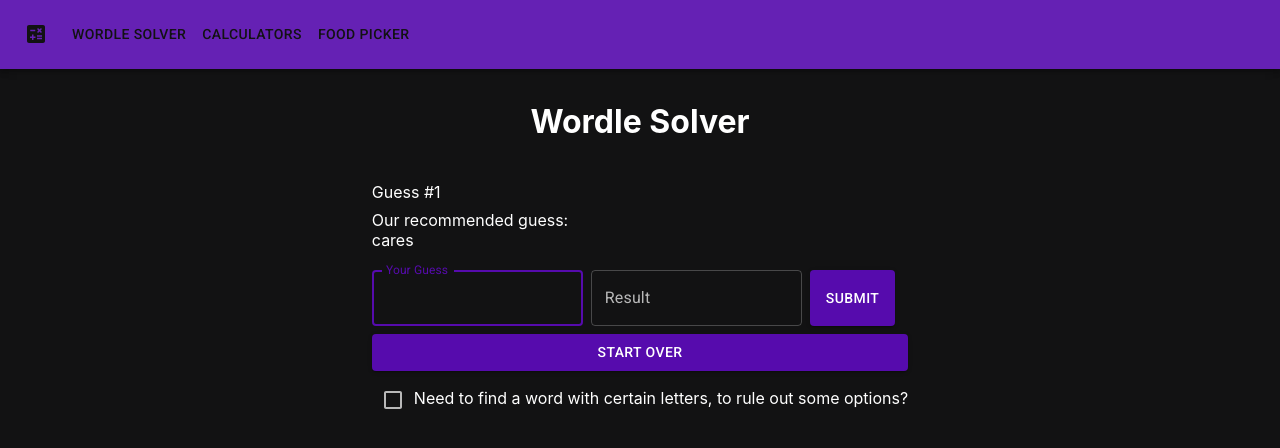
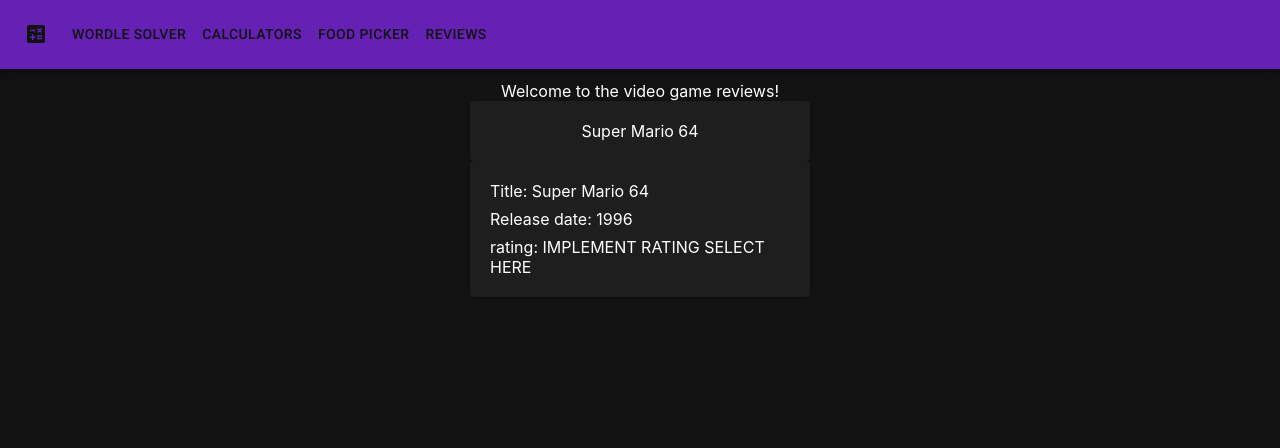
Before and after one commit to valault1/solvers, a React (Create React App) app: page /reviews in a window 1280 px wide. Shown: the top 448 px of the page. Built offline with nearby package versions, Linux system fonts and the light colour scheme.

Commit message:
added interview

```diff
--- a/src/AppRoutes.tsx
+++ b/src/AppRoutes.tsx
@@ -1,5 +1,7 @@
+import { MainContainer } from "components/MainPage.elements";
 import { CalculatorsView } from "domains/Calculators/CalculatorsView";
 import { FoodPickerController } from "domains/FoodPicker/FoodPickerController";
+import { ReviewsController } from "domains/Reviews/ReviewsController";
 import { WordHuntController } from "domains/WordHunt/WordHuntController";
 import { WordleController } from "domains/Wordle/WordleController";
 import React from "react";
@@ -14,6 +16,7 @@ export const NAVBAR_PAGES: NavbarPage[] = [
   { label: "Wordle Solver", route: "wordle" },
   { label: "Calculators", route: "calculators" },
   { label: "Food Picker", route: "food" },
+  { label: "Reviews", route: "reviews" },
 ];
 export const AppRoutes: React.FC = () => {
   return (
@@ -23,6 +26,14 @@ export const AppRoutes: React.FC = () => {
       <Route path="/wordle" element={<WordleController />} />
       <Route path="/calculators" element={<CalculatorsView />} />
       <Route path="/food" element={<FoodPickerController />} />
+      <Route
+        path="/reviews"
+        element={
+          <MainContainer>
+            <ReviewsController />
+          </MainContainer>
+        }
+      />
       <Route path="/*" element={<WordleController />}></Route>
     </Routes>
   );
--- /dev/null
+++ b/src/domains/Reviews/ReviewCard.tsx
@@ -0,0 +1,50 @@
+import styled from "@emotion/styled";
+import { Card } from "@mui/material";
+import { Title } from "domains/Reviews/api";
+import { ROW_WIDTH } from "domains/Reviews/ReviewDrawer";
+import * as React from "react";
+import { theme } from "theme";
+
+const ReviewCardMain = styled.div(() => ({
+  display: "flex",
+  gap: 4,
+}));
+
+type ReviewCardProps = {
+  titleInfo: Title;
+  possibleRatings: string[];
+};
+
+const ReviewCardContent = styled.div(() => ({
+  padding: 20,
+  display: "flex",
+  flexDirection: "column",
+  gap: 8,
+  width: ROW_WIDTH,
+}));
+
+const FieldWrapper = styled.div(() => ({
+  display: "flex",
+  gap: 8,
+}));
+
+export const ReviewCard: React.VFC<ReviewCardProps> = ({
+  titleInfo,
+  possibleRatings,
+}) => {
+  return (
+    <>
+      <Card>
+        <ReviewCardContent>
+          <FieldWrapper>Title: {titleInfo.title}</FieldWrapper>
+          <FieldWrapper>Release date: {titleInfo.releaseDate}</FieldWrapper>
+          {titleInfo.rating ? (
+            <FieldWrapper>rating: {titleInfo.rating}</FieldWrapper>
+          ) : (
+            <FieldWrapper>rating: IMPLEMENT RATING SELECT HERE</FieldWrapper>
+          )}
+        </ReviewCardContent>
+      </Card>
+    </>
+  );
+};
--- /dev/null
+++ b/src/domains/Reviews/ReviewDrawer.tsx
@@ -0,0 +1,44 @@
+import styled from "@emotion/styled";
+import { Card, Collapse, lighten, TableRow } from "@mui/material";
+import { Title } from "domains/Reviews/api";
+import { ReviewCard } from "domains/Reviews/ReviewCard";
+import * as React from "react";
+import { theme } from "theme";
+
+export const ROW_WIDTH = 300;
+
+const ReviewCardMain = styled.div(() => ({
+  display: "flex",
+  gap: 4,
+}));
+
+type ReviewDrawerProps = {
+  titleInfo: Title;
+};
+
+const ReviewCardContent = styled.div(() => ({
+  padding: 20,
+  display: "flex",
+  flexDirection: "column",
+  gap: 8,
+}));
+
+const RowWrapper = styled.div(() => ({
+  display: "flex",
+  justifyContent: "space-around",
+  padding: 20,
+  gap: 8,
+  width: ROW_WIDTH,
+  ":hover, :focus": {
+    cursor: "pointer",
+    backgroundColor: lighten(theme.colors.background, 0.2),
+  },
+}));
+
+export const ReviewDrawer: React.VFC<ReviewDrawerProps> = ({ titleInfo }) => {
+  return (
+    <Card>
+      <RowWrapper>{titleInfo.title}</RowWrapper>
+    </Card>
+  );
+};
--- /dev/null
+++ b/src/domains/Reviews/ReviewsController.tsx
@@ -0,0 +1,15 @@
+import { MainContainer } from "components/MainPage.elements";
+import { ratings, titles } from "domains/Reviews/api";
+import { ReviewCard } from "domains/Reviews/ReviewCard";
+import { ReviewDrawer } from "domains/Reviews/ReviewDrawer";
+import * as React from "react";
+
+export const ReviewsController = () => {
+  return (
+    <>
+      <div>Welcome to the video game reviews!</div>
+      <ReviewDrawer titleInfo={titles[0]} />
+      <ReviewCard titleInfo={titles[0]} possibleRatings={ratings} />
+    </>
+  );
+};
--- /dev/null
+++ b/src/domains/Reviews/api.ts
@@ -0,0 +1,75 @@
+export type Title = {
+  id: string;
+  title: string;
+  releaseDate: string;
+  console: string;
+  rating: string | null;
+};
+
+export const ratings = [
+  "Absolutely perfect",
+  "Solid game",
+  "Middle of the road",
+  "Not very good",
+  "Worse than the last airbender movie",
+];
+
+export const titles: Title[] = [
+  {
+    id: "1",
+    title: "Super Mario 64",
+    releaseDate: "1996",
+    console: "Nintendo 64",
+    rating: null,
+  },
+  {
+    id: "2",
+    title: "Super Smash Bros Ultimate",
+    releaseDate: "2019",
+    console: "Nintendo Switch",
+    rating: null,
+  },
+  {
+    id: "3",
+    title: "Mario Kart: Double Dash",
+    releaseDate: "2003",
+    console: "GameCube",
+    rating: null,
+  },
+  {
+    id: "4",
+    title: "Legend of Zelda: Majora's Mask",
+    releaseDate: "1998",
+    console: "Nintendo 64",
+    rating: null,
+  },
+  {
+    id: "5",
+    title: "Simpson's Hit and Run",
+    releaseDate: "2004",
+    console: "GameCube",
+    rating: null,
+  },
+];
+
+const titlesKey = "titles";
+const forceUpdateTitles = false; // used for testing, to initialize the titles in local storage
+if (localStorage.getItem(titlesKey) === null || forceUpdateTitles) {
+  localStorage.setItem(titlesKey, JSON.stringify(titles));
+}
+
+async function getTitles() {
+  var currentTitles = JSON.parse(localStorage.getItem(titlesKey));
+
+  return new Promise((resolve) => setTimeout(resolve, 1000, currentTitles));
+}
+
+async function getRatings() {
+  return new Promise((resolve) => setTimeout(resolve, 1000, ratings));
+}
+
+async function updateRating(titleId: string, newRating: string) {
+  var currentTitles: Title[] = JSON.parse(localStorage.getItem(titlesKey));
+  currentTitles.find((t) => t.id === titleId).rating = newRating;
+  localStorage.setItem(titlesKey, JSON.stringify(currentTitles));
+}
--- a/src/domains/Wordle/WordleController.tsx
+++ b/src/domains/Wordle/WordleController.tsx
@@ -7,8 +7,13 @@ import React from "react";
 type WordleControllerProps = {};
 
 export const WordleController = ({}: WordleControllerProps) => {
+  const text = "hello world";
+  const punctuateString = (s: string) => {
+    return s + "!";
+  };
   return (
     <MainContainer>
+      {punctuateString(text)}
       <h1>Wordle Solver</h1>
       <MainCard>
         <WordleSolver />
```
Also changed, not shown: src/domains/Reviews/readme.md (added), 1 other file (tests, documents, lock files or other folders).
